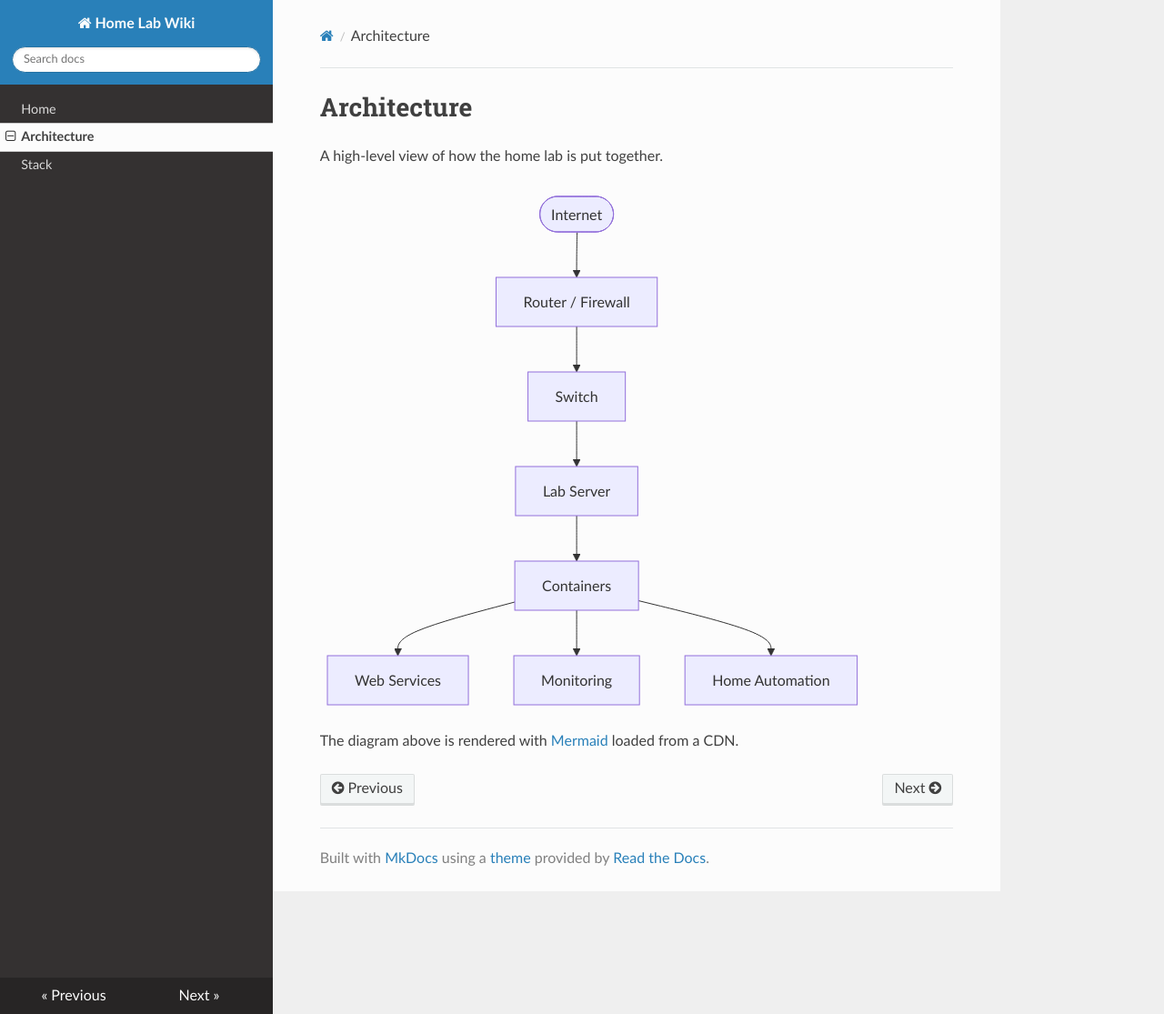
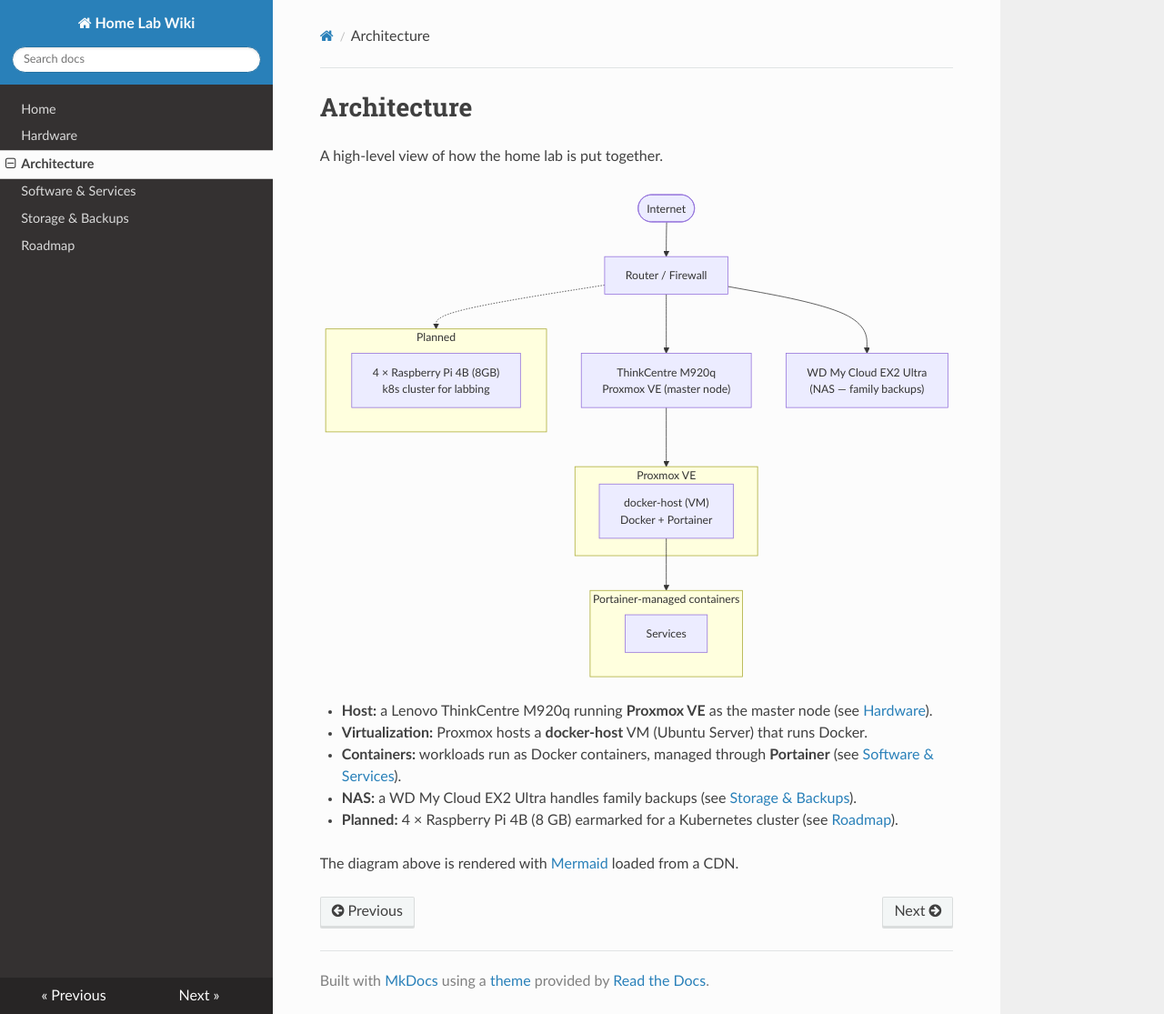
Before and after one commit to philippark89/homelab, an MkDocs documentation site: the page built from docs/architecture.md, in a window 1280 px wide and 1115 px high. Shown: the whole window at 91% size. Built offline with MkDocs 1.6.1, drawn with Linux system fonts in a browser that asks for light colours; nearby versions of some CDN libraries.

Commit message:
Reorganize wiki into topic-based pages and add real lab details
Split the single Stack page into Hardware and Software & Services, and
add Storage & Backups and Roadmap pages. Document the actual setup:
ThinkCentre M920q on Proxmox VE, an Ubuntu docker-host VM with Portainer,
a WD My Cloud EX2 Ultra NAS for family backups, and 4x Raspberry Pi 4B
planned as a k8s cluster. Update the home page into a map and the
architecture diagram/links to match.

Co-Authored-By: Claude Opus 4.8 <noreply@anthropic.com>

```diff
--- a/docs/architecture.md
+++ b/docs/architecture.md
@@ -5,12 +5,37 @@ A high-level view of how the home lab is put together.
 <pre class="mermaid">
 graph TD
     Internet([Internet]) --> Router[Router / Firewall]
-    Router --> Switch[Switch]
-    Switch --> Server[Lab Server]
-    Server --> Containers[Containers]
-    Containers --> Web[Web Services]
-    Containers --> Monitoring[Monitoring]
-    Containers --> Automation[Home Automation]
+    Router --> Host["ThinkCentre M920q<br/>Proxmox VE (master node)"]
+
+    subgraph Proxmox["Proxmox VE"]
+        Docker["docker-host (VM)<br/>Docker + Portainer"]
+    end
+
+    Host --> Proxmox
+
+    subgraph Containers["Portainer-managed containers"]
+        Svc1[Services]
+    end
+
+    Docker --> Containers
+
+    Router --> NAS["WD My Cloud EX2 Ultra<br/>(NAS — family backups)"]
+
+    subgraph Planned["Planned"]
+        Pi["4 × Raspberry Pi 4B (8GB)<br/>k8s cluster for labbing"]
+    end
+
+    Router -.-> Planned
 </pre>
 
+- **Host:** a Lenovo ThinkCentre M920q running **Proxmox VE** as the master node
+  (see [Hardware](hardware.md)).
+- **Virtualization:** Proxmox hosts a **docker-host** VM (Ubuntu Server) that runs Docker.
+- **Containers:** workloads run as Docker containers, managed through **Portainer**
+  (see [Software & Services](services.md)).
+- **NAS:** a WD My Cloud EX2 Ultra handles family backups
+  (see [Storage & Backups](storage.md)).
+- **Planned:** 4 × Raspberry Pi 4B (8 GB) earmarked for a Kubernetes cluster
+  (see [Roadmap](roadmap.md)).
+
 The diagram above is rendered with [Mermaid](https://mermaid.js.org/) loaded from a CDN.
--- a/mkdocs.yml
+++ b/mkdocs.yml
@@ -7,8 +7,11 @@ theme:
 
 nav:
   - Home: index.md
+  - Hardware: hardware.md
   - Architecture: architecture.md
-  - Stack: stack.md
+  - Software & Services: services.md
+  - Storage & Backups: storage.md
+  - Roadmap: roadmap.md
 
 extra_javascript:
   - https://cdn.jsdelivr.net/npm/mermaid@10/dist/mermaid.min.js
```
Also changed, not shown: docs/hardware.md (added, +16 -0 lines), docs/index.md (+7 -4 lines), docs/roadmap.md (added, +14 -0 lines), docs/services.md (added, +16 -0 lines), docs/stack.md (deleted, +0 -14 lines), docs/storage.md (added, +14 -0 lines).
